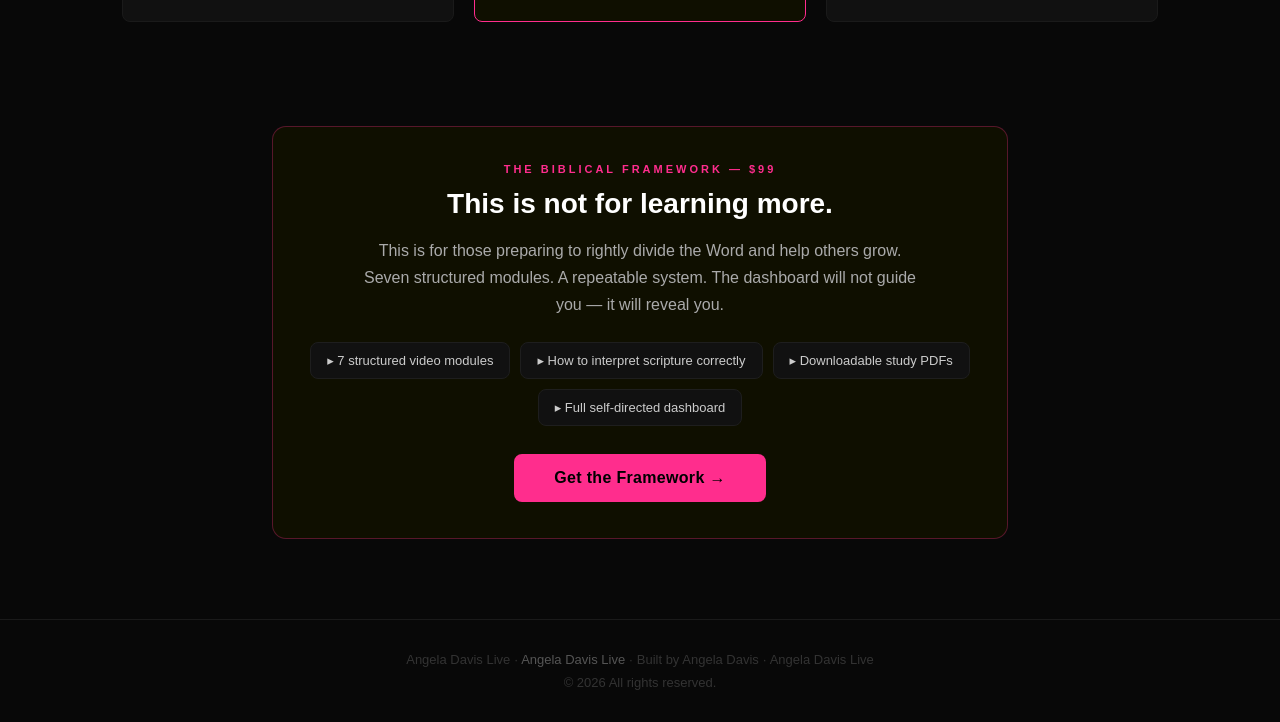
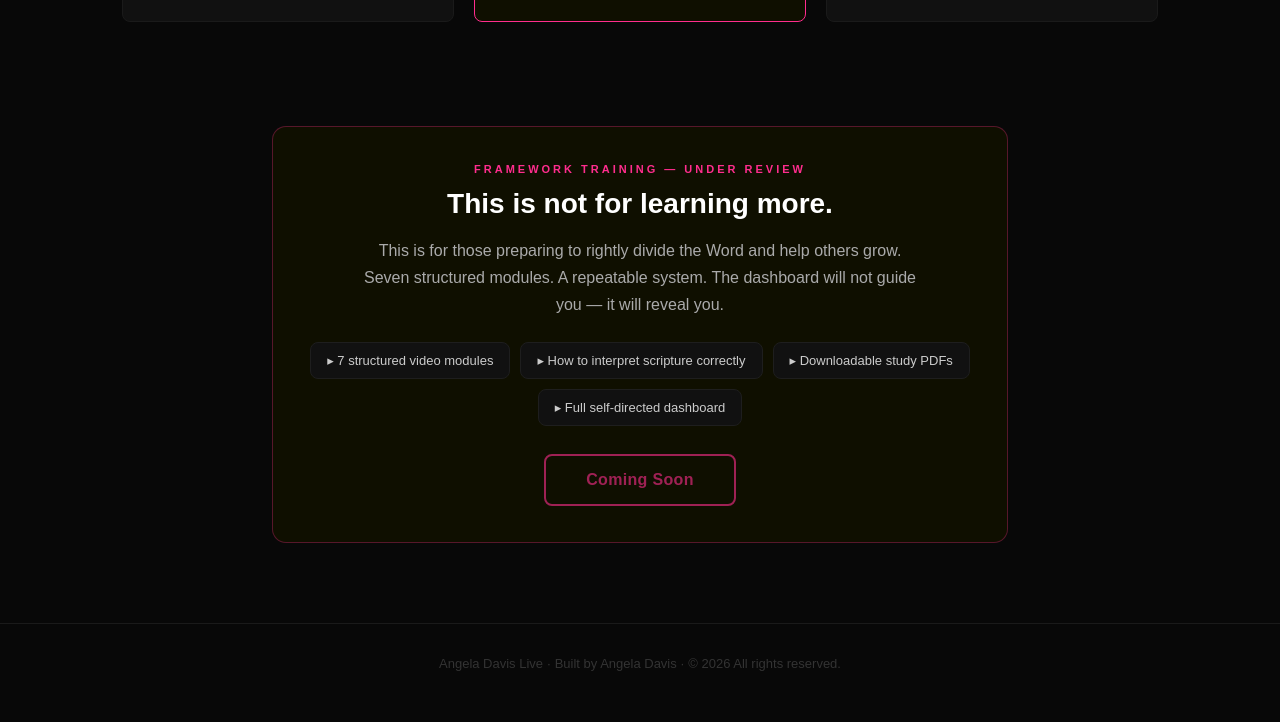
Before and after one commit to gp73ai/angela-davis-live-funnel, a website: page index.html in a window 1280 px wide. Shown: the part 3879-4601 px from the top of the page. Drawn offline with Linux system fonts and the light colour scheme.

Commit message:
Relabel Framework callout as Under Review; clean up footer text

```diff
--- a/index.html
+++ b/index.html
@@ -1008,7 +1008,7 @@
 <!-- ─── FRAMEWORK CALLOUT ─── -->
 <div style="max-width:800px;margin:0 auto;padding:0 32px 80px">
   <div style="background:#0f0f00;border:1px solid rgba(255,45,141,0.3);border-radius:14px;padding:36px 32px;text-align:center">
-    <div style="font-size:11px;color:#ff2d8d;text-transform:uppercase;letter-spacing:3px;font-weight:700;margin-bottom:12px">The Biblical Framework &mdash; $99</div>
+    <div style="font-size:11px;color:#ff2d8d;text-transform:uppercase;letter-spacing:3px;font-weight:700;margin-bottom:12px">Framework Training &mdash; Under Review</div>
     <h2 style="font-size:28px;font-weight:900;color:#fff;margin-bottom:16px;line-height:1.2">This is not for learning more.</h2>
     <p style="font-size:16px;color:#aaa;line-height:1.7;margin-bottom:24px;max-width:560px;margin-left:auto;margin-right:auto">This is for those preparing to rightly divide the Word and help others grow. Seven structured modules. A repeatable system. The dashboard will not guide you &mdash; it will reveal you.</p>
     <div style="display:flex;flex-wrap:wrap;gap:10px;justify-content:center;margin-bottom:28px">
@@ -1017,14 +1017,13 @@
       <div style="background:#111;border:1px solid #1e1e1e;border-radius:8px;padding:10px 16px;font-size:13px;color:#ccc">&#9656; Downloadable study PDFs</div>
       <div style="background:#111;border:1px solid #1e1e1e;border-radius:8px;padding:10px 16px;font-size:13px;color:#ccc">&#9656; Full self-directed dashboard</div>
     </div>
-    <button onclick="alert('Coming soon.')" style="background:#ff2d8d;color:#000;font-weight:900;font-size:16px;padding:15px 40px;border:none;border-radius:8px;cursor:pointer;font-family:inherit;letter-spacing:.02em">Get the Framework &rarr;</button>
+    <button disabled style="background:transparent;color:#ff2d8d;font-weight:900;font-size:16px;padding:15px 40px;border:2px solid #ff2d8d;border-radius:8px;cursor:not-allowed;font-family:inherit;letter-spacing:.02em;opacity:.6">Coming Soon</button>
   </div>
 </div>
 
 <!-- ─── FOOTER ─── -->
 <footer>
-  <p>Angela Davis Live · <a href="https://angeladavislive.com">Angela Davis Live</a> · Built by Angela Davis · Angela Davis Live</p>
-  <p style="margin-top:8px;">© 2026 All rights reserved.</p>
+  <p>Angela Davis Live · Built by Angela Davis · © 2026 All rights reserved.</p>
 </footer>
 
 <!-- ─── LOGIC ─── -->
```
